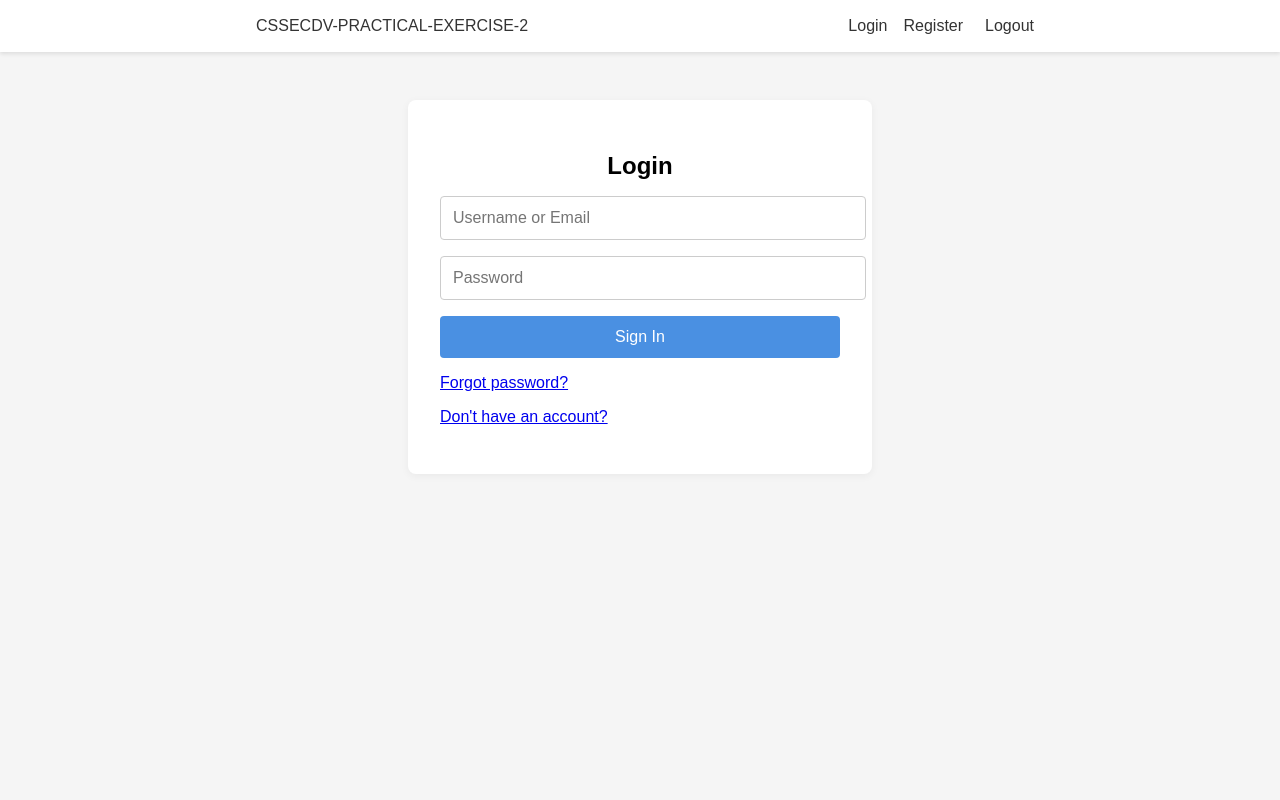
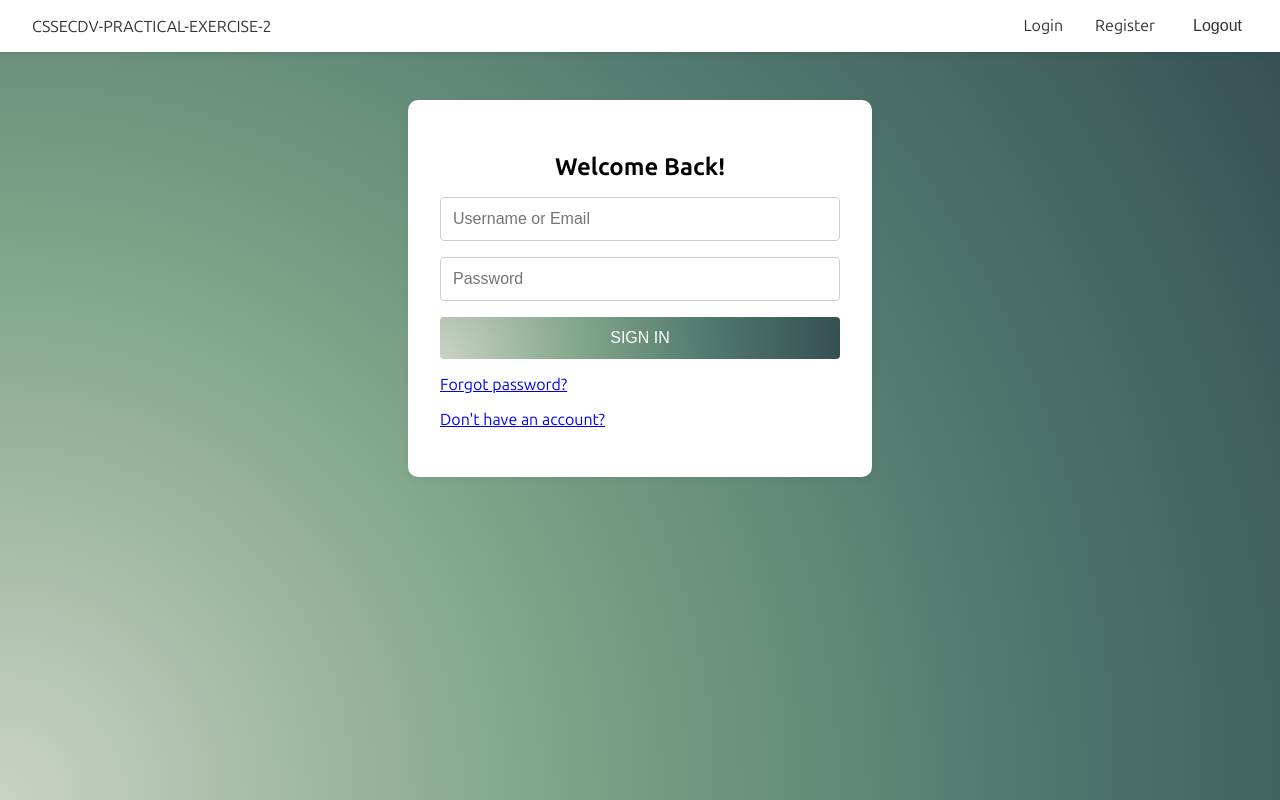
Before and after one commit to oznerps/CSSECDV-PRACTICAL-EXERCISE-2, a React (Vite) app: page /login in a window 1280 px wide. Built offline with nearby package versions, Linux system fonts and the light colour scheme; no server answers.

Commit message:
css changes

```diff
--- a/src/index.css
+++ b/src/index.css
@@ -1,19 +1,23 @@
+@import url('https://fonts.googleapis.com/css2?family=Ubuntu+Sans:ital,wght@0,100..800;1,100..800&display=swap');
 body,
 html {
+    height: 100%;
+    width: 100%;
     margin: 0;
     padding: 0;
-    font-family: Arial, sans-serif;
-    background-color: #f5f5f5;
+    font-family: 'Ubuntu Sans', sans-serif;
+    background-image: radial-gradient(circle at bottom left, #cad2c5,#84a98c,#52796f,#354f52);
+    background-attachment: fixed;
 }
 
 .navbar {
-    background-color: #ffffff;
+    background-color: #fff;
     padding: 1rem;
     box-shadow: 0 2px 4px rgba(0, 0, 0, 0.1);
 }
 
 .navbar .container {
-    max-width: 800px;
+    max-width: 1920px;
     margin: 0 auto;
     display: flex;
     justify-content: space-between;
@@ -23,6 +27,7 @@ html {
 .navbar a,
 .navbar button {
     margin-left: 1rem;
+    margin-right: 1rem;
     text-decoration: none;
     color: #333333;
     background: none;
@@ -36,8 +41,11 @@ html {
     margin: 3rem auto;
     padding: 2rem;
     background-color: #ffffff;
-    border-radius: 8px;
+    border-radius: 10px;
     box-shadow: 0 2px 8px rgba(0, 0, 0, 0.05);
+    background-color: #fff;
+    backdrop-filter: blur(100px);
+
 }
 
 .form-container h2 {
@@ -47,6 +55,7 @@ html {
 
 .form-container input {
     width: 100%;
+    box-sizing: border-box;
     padding: 0.75rem;
     margin-bottom: 1rem;
     border: 1px solid #cccccc;
@@ -57,8 +66,8 @@ html {
 .form-container button {
     width: 100%;
     padding: 0.75rem;
-    background-color: #4a90e2;
-    color: #ffffff;
+    background-image: radial-gradient(circle at bottom left, #cad2c5,#84a98c,#52796f,#354f52);
+    color: white;
     border: none;
     border-radius: 4px;
     font-size: 1rem;
@@ -98,3 +107,7 @@ html {
     color: #ffffff;
     cursor: pointer;
 }
+
+.input-box input{
+    background: transparent;
+}
--- a/src/pages/Login.jsx
+++ b/src/pages/Login.jsx
@@ -27,12 +27,19 @@ const Login = () => {
 
     return (
         <div className="form-container">
-            <h2>Login</h2>
+            <h2>Welcome Back!</h2>
             {error && <p className="error">{error}</p>}
             <form onSubmit={handleSubmit}>
-                <input type="text" placeholder="Username or Email" value={identifier} onChange={(e) => setIdentifier(e.target.value)} required />
-                <input type="password" placeholder="Password" value={password} onChange={(e) => setPassword(e.target.value)} required />
-                <button type="submit">Sign In</button>
+
+                <div className="input-box">
+                    <input type="text" placeholder="Username or Email" value={identifier} onChange={(e) => setIdentifier(e.target.value)} required />
+                </div>
+
+                <div className="input-box">
+                    <input type="password" placeholder="Password" value={password} onChange={(e) => setPassword(e.target.value)} required />
+                </div>
+
+                <button type="submit">SIGN IN</button>
             </form>
             <p><Link to="/forgot-password">Forgot password?</Link></p>
             <p><Link to="/register">Don't have an account?</Link></p>
--- a/src/pages/Register.jsx
+++ b/src/pages/Register.jsx
@@ -27,7 +27,7 @@ const Register = () => {
             {error && <p className="error">{error}</p>}
             <form onSubmit={handleSubmit}>
                 <input type="text" placeholder="Username" value={username} onChange={(e) => setUsername(e.target.value)} required />
-                <input type="text" placeholder="Display Name" value={displayName} onChange={(e) => setDisplayName(e.target.value)} required />
+                <input type="text" placeholder="Display Name" value={displayName} onChange={(e) => setDisplayName(e.target.value)} required /> {/* not needed? */}
                 <input type="email" placeholder="Email" value={email} onChange={(e) => setEmail(e.target.value)} required />
                 <input type="password" placeholder="Password" value={password} onChange={(e) => setPassword(e.target.value)} required />
                 <button type="submit">Sign Up</button>
```
